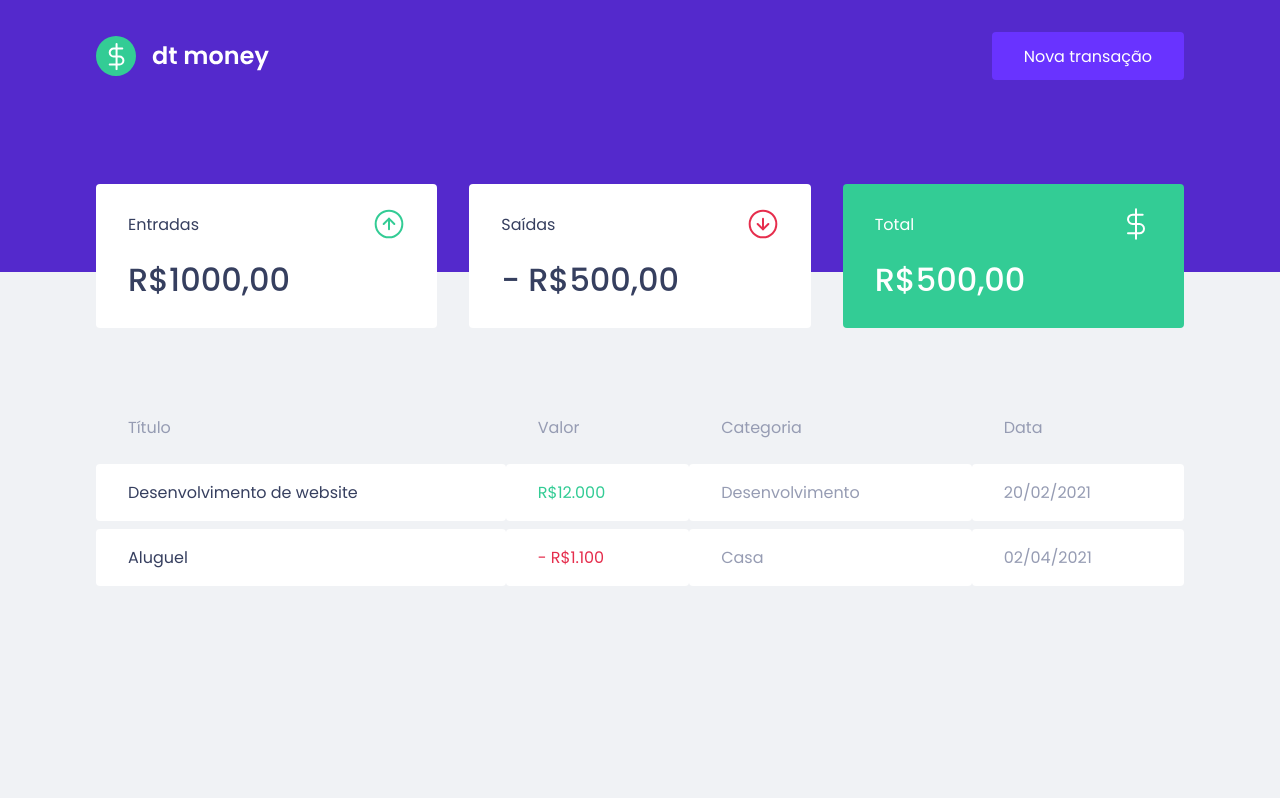
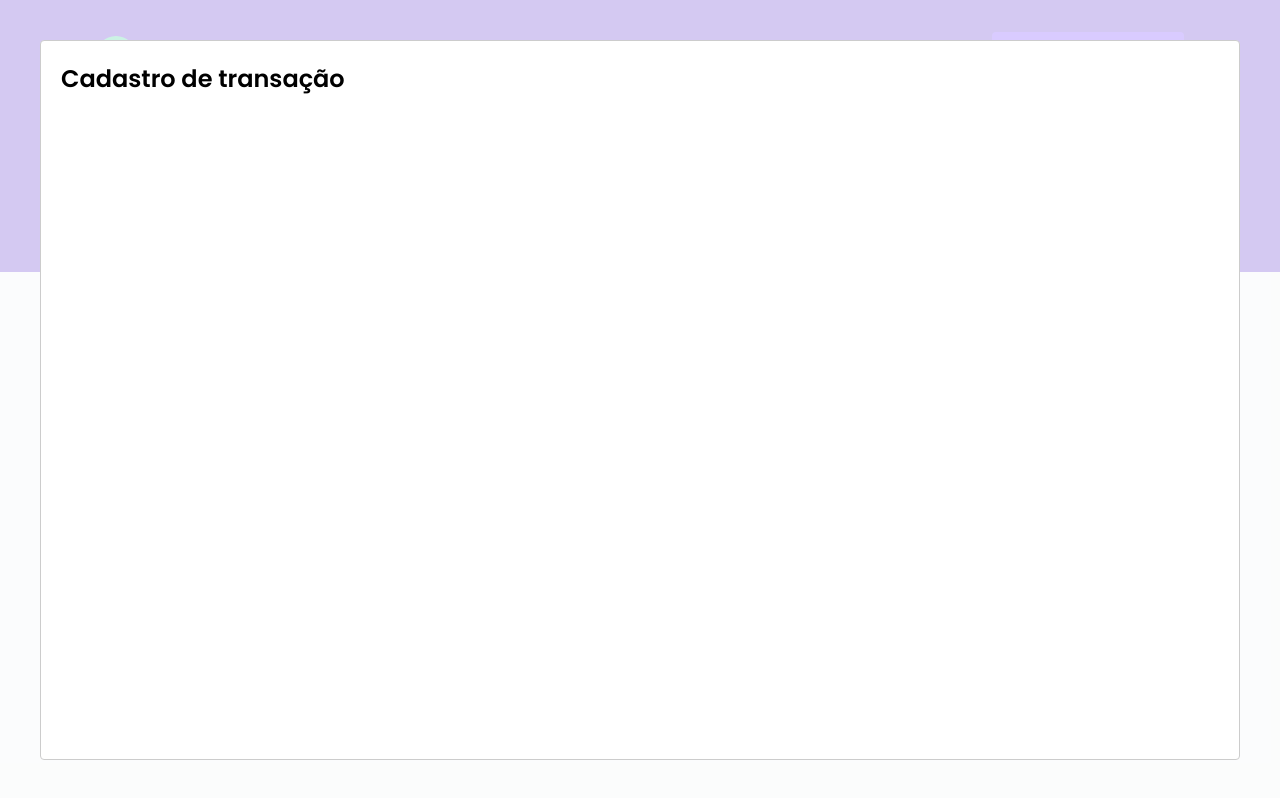
Before and after one commit to felipesanderp/dtmoney, a React (Create React App) app: page / in a window 1280 px wide. Both pictures are taken after a click on the button "Nova transação". Built offline with nearby package versions, Linux system fonts and the light colour scheme; no server answers; what miragejs would draw is missing.

Commit message:
add react-modal to app

```diff
--- a/package.json
+++ b/package.json
@@ -7,6 +7,7 @@
     "miragejs": "^0.1.42",
     "react": "^17.0.2",
     "react-dom": "^17.0.2",
+    "react-modal": "^3.14.3",
     "react-scripts": "4.0.3",
     "styled-components": "^5.3.1",
     "web-vitals": "^1.0.1"
@@ -19,6 +20,7 @@
     "@types/node": "^12.0.0",
     "@types/react": "^17.0.0",
     "@types/react-dom": "^17.0.0",
+    "@types/react-modal": "^3.12.1",
     "@types/styled-components": "^5.1.14",
     "typescript": "^4.1.2"
   },
--- a/src/App.tsx
+++ b/src/App.tsx
@@ -1,13 +1,35 @@
+import { useState } from 'react';
+import Modal from 'react-modal'
+
 import { Dashboard } from "./components/Dashboard";
 import { Header } from "./components/Header";
 
 import { GlobalStyle } from "./styles/global";
 
+Modal.setAppElement('#root');
+
 export function App() {
+	const [isNewTrasactionModalOpen, setIsNewTrasactionModalOpen] = useState(false);
+
+  function handleOpenNewTrasactionModal() {
+    setIsNewTrasactionModalOpen(true);
+  }
+
+  function handleCloseNewTrasactionModal() {
+    setIsNewTrasactionModalOpen(false);
+  }
+
 	return (
 		<>
-			<Header />
+			<Header onOpenNewTransactionModal={handleOpenNewTrasactionModal} />
 			<Dashboard />
+
+			<Modal
+         	isOpen={isNewTrasactionModalOpen}
+          onRequestClose={handleCloseNewTrasactionModal}
+        >
+          <h2>Cadastro de transação</h2>
+        </Modal>
 			<GlobalStyle />
 		</>
 	);
--- a/src/components/Header/index.tsx
+++ b/src/components/Header/index.tsx
@@ -2,12 +2,16 @@ import logoImg from "../../assets/logo.svg"
 
 import { Container, Content } from './styles'
 
-export function Header() {
+interface HeaderProps {
+  onOpenNewTransactionModal: () => void;
+}
+
+export function Header({ onOpenNewTransactionModal }: HeaderProps) {
   return (
     <Container>
       <Content>
         <img src={logoImg} alt="dt money" />
-        <button type="button">
+        <button type="button" onClick={onOpenNewTransactionModal}>
           Nova transação
         </button>
       </Content>
```
Also changed, not shown: 1 other file (tests, documents, lock files or other folders).
